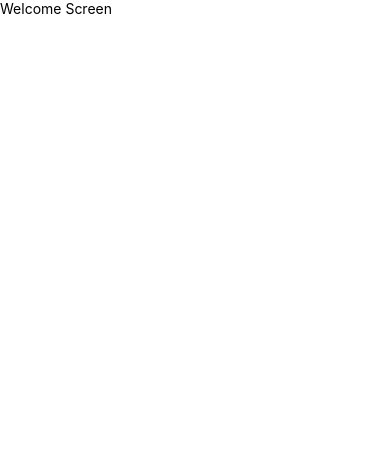
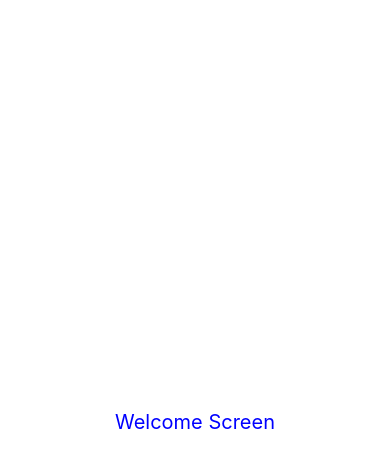
Before and after one commit to arthurfary/udescore, a React Native app in the folder frontend/: screen / in a window 390 px wide. Shown: the top 468 px of the page. Built offline with nearby package versions, Linux system fonts and the light colour scheme.

Commit message:
Update the Welcome component with the new scaffolding

```diff
--- a/frontend/src/app/welcome/welcome.styles.css
+++ /dev/null
@@ -1 +0,0 @@
-/* Styles for Welcome */
--- /dev/null
+++ b/frontend/src/app/welcome/welcome.styles.ts
@@ -0,0 +1,15 @@
+import { StyleSheet } from 'react-native';
+
+const styles = StyleSheet.create({
+  container: {
+    flex: 1,
+    justifyContent: 'center',
+    alignItems: 'center',
+  },
+  text: {
+    fontSize: 20,
+    color: 'blue',
+  },
+});
+
+export default styles;
--- a/frontend/src/app/welcome/welcome.tsx
+++ b/frontend/src/app/welcome/welcome.tsx
@@ -1,14 +1,15 @@
 import React from 'react';
 import { View, Text } from 'react-native';
 import useWelcome from './welcome.hook';
+import styles from './welcome.styles';
 
 export interface WelcomeProps {}
 
 const Welcome: React.FC<WelcomeProps> = () => {
   const {} = useWelcome();
   return (
-    <View>
-      <Text>Welcome Screen</Text>
+    <View style={styles.container}>
+      <Text style={styles.text}>Welcome Screen</Text>
     </View>
   );
 };
```
